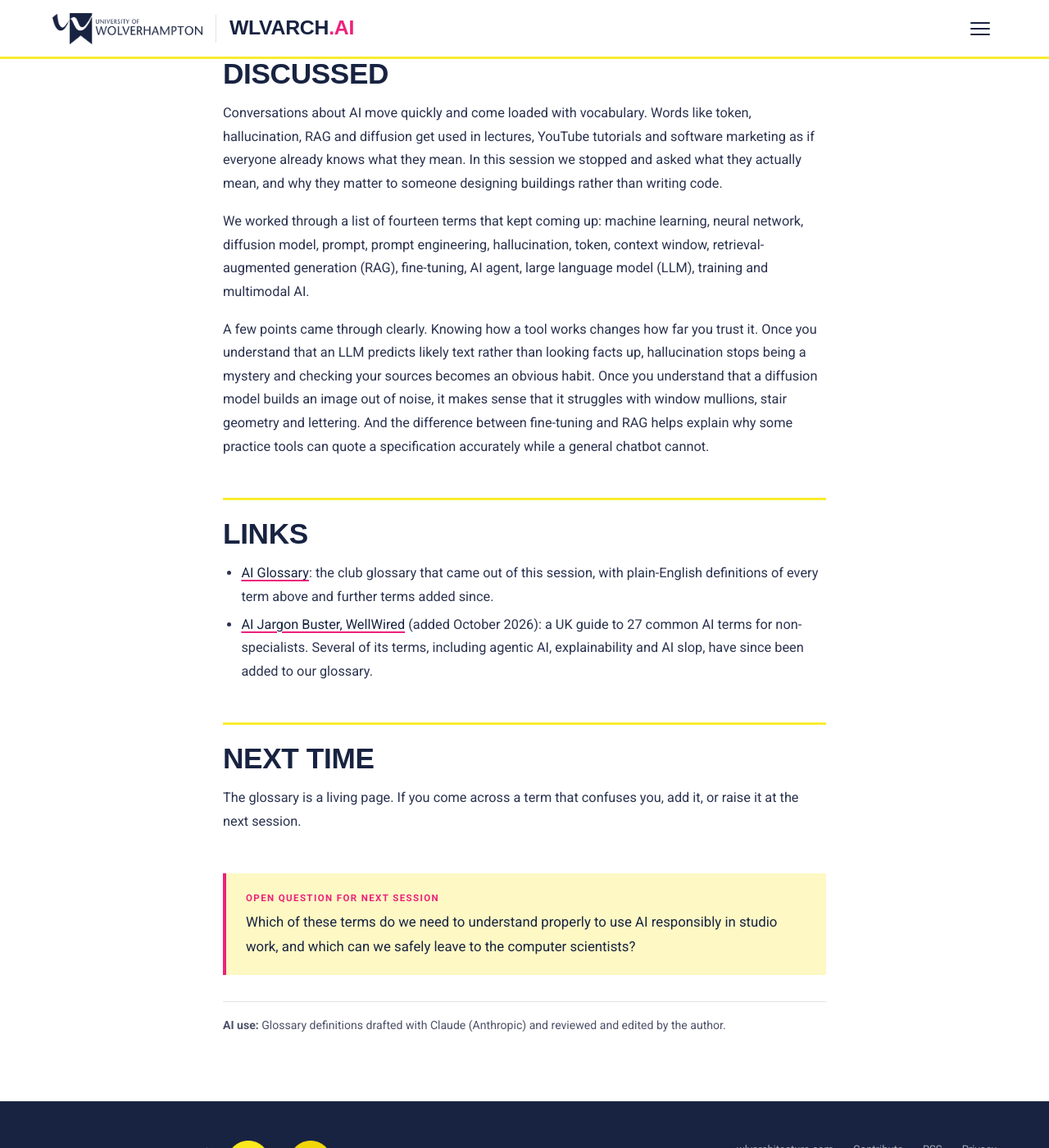
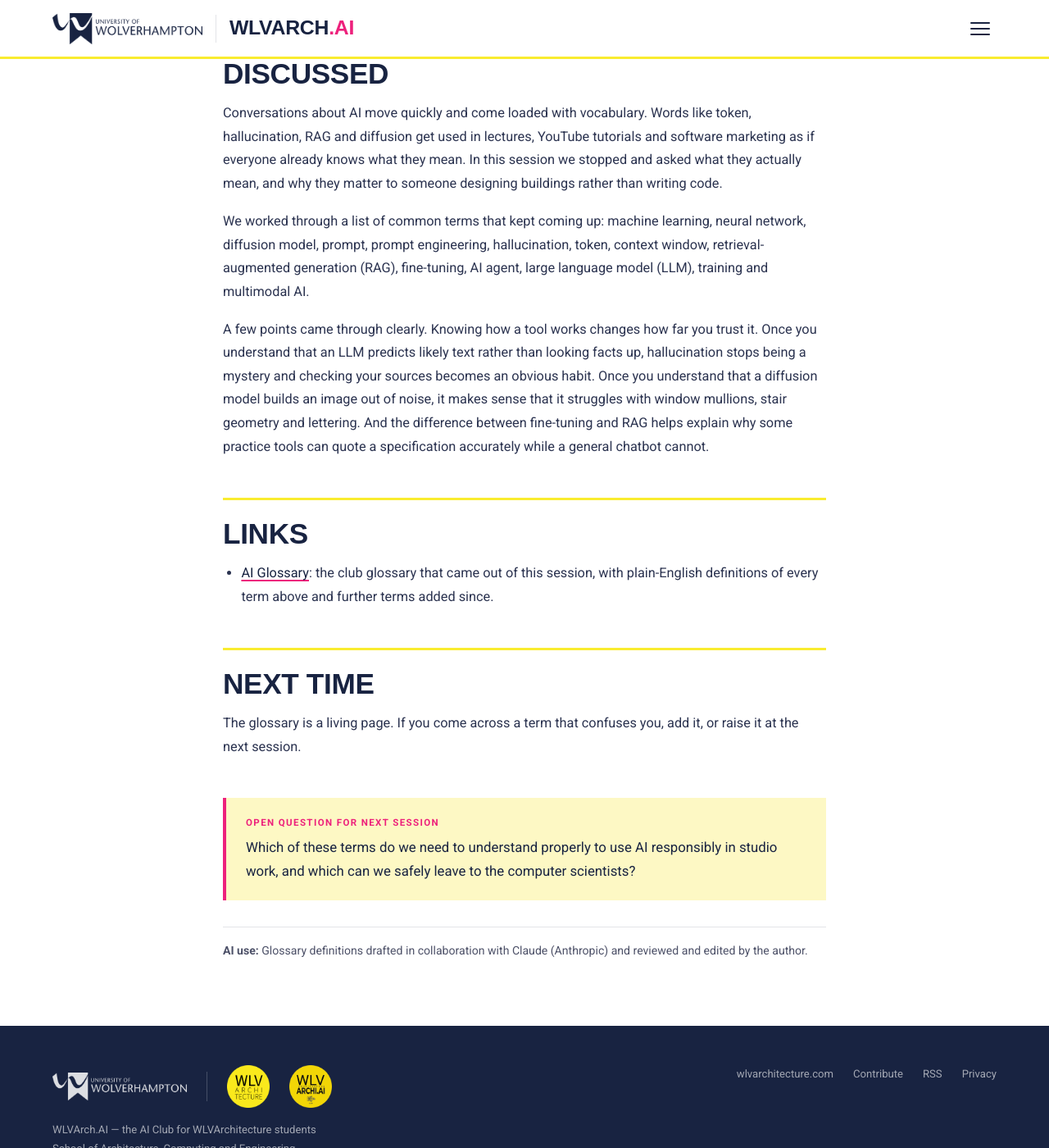
Before and after one commit to wlvarch-ai/wlvarch-ai.github.io, a Jekyll site: the page built from _posts/2026-03-05-making-sense-of-ai-terminology.md, in a window 1280 px wide and 1400 px high, scrolled down 482 px. Shown: the whole window at 82% size. Built offline with Jekyll 4.4.1, drawn with Linux system fonts in a browser that asks for light colours; some web fonts are replaced; some of the changed text lies outside the part shown.

Commit message:
Revise author name and improve glossary content
Updated author name and refined AI disclosure statement. Adjusted wording for clarity in the discussed terms section.

```diff
--- a/_posts/2026-03-05-making-sense-of-ai-terminology.md
+++ b/_posts/2026-03-05-making-sense-of-ai-terminology.md
@@ -1,25 +1,25 @@
 ---
 title: "Making sense of AI terminology"
 date: 2026-03-05
-author: "David"
+author: "David Heesom"
 summary: "We unpacked the AI jargon students hear every day but are rarely given a straight explanation of, and started a club glossary."
 tags: [glossary, terminology, llm, image-generation]
 open_question: "Which of these terms do we need to understand properly to use AI responsibly in studio work, and which can we safely leave to the computer scientists?"
-ai_disclosure: "Glossary definitions drafted with Claude (Anthropic) and reviewed and edited by the author."
+ai_disclosure: "Glossary definitions drafted in collaboration with Claude (Anthropic) and reviewed and edited by the author."
 ---
 
 ## Discussed
 
 Conversations about AI move quickly and come loaded with vocabulary. Words like token, hallucination, RAG and diffusion get used in lectures, YouTube tutorials and software marketing as if everyone already knows what they mean. In this session we stopped and asked what they actually mean, and why they matter to someone designing buildings rather than writing code.
 
-We worked through a list of fourteen terms that kept coming up: machine learning, neural network, diffusion model, prompt, prompt engineering, hallucination, token, context window, retrieval-augmented generation (RAG), fine-tuning, AI agent, large language model (LLM), training and multimodal AI.
+We worked through a list of common terms that kept coming up: machine learning, neural network, diffusion model, prompt, prompt engineering, hallucination, token, context window, retrieval-augmented generation (RAG), fine-tuning, AI agent, large language model (LLM), training and multimodal AI.
 
 A few points came through clearly. Knowing how a tool works changes how far you trust it. Once you understand that an LLM predicts likely text rather than looking facts up, hallucination stops being a mystery and checking your sources becomes an obvious habit. Once you understand that a diffusion model builds an image out of noise, it makes sense that it struggles with window mullions, stair geometry and lettering. And the difference between fine-tuning and RAG helps explain why some practice tools can quote a specification accurately while a general chatbot cannot.
 
 ## Links
 
 - [AI Glossary]({{ '/glossary/' | relative_url }}): the club glossary that came out of this session, with plain-English definitions of every term above and further terms added since.
-- [AI Jargon Buster, WellWired](https://wellwired.ai/blog/ai-jargon-buster) (added October 2026): a UK guide to 27 common AI terms for non-specialists. Several of its terms, including agentic AI, explainability and AI slop, have since been added to our glossary.
+
 
 ## Next time
 
```
